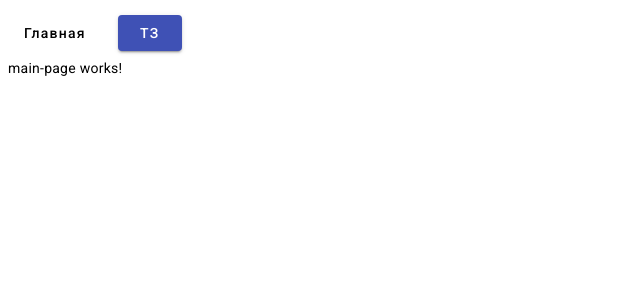
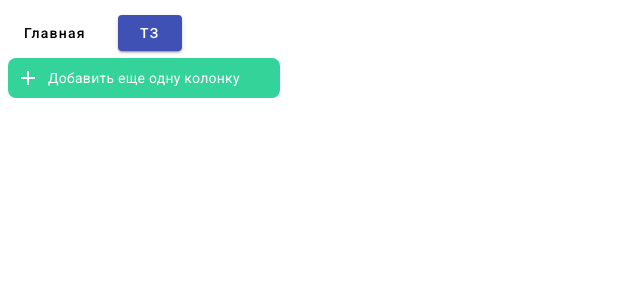
Before and after one commit to frontDevInLove/effective_mobile, an Angular app: page / in a window 1280 px wide. Shown: the top 300 px of the page, without its empty margins (0-640 px from the left). Built offline with nearby package versions, Linux system fonts and the light colour scheme.

Commit message:
Создал компонент, который добавляет столбец

```diff
--- /dev/null
+++ b/src/components/column-add-form/column-add-form.component.html
@@ -0,0 +1,37 @@
+<div class="Column">
+  <div [hidden]="showForm" (click)="openForm(true)">
+    <div class="Column-text">
+      <mat-icon>add</mat-icon> <span>Добавить еще одну колонку</span>
+    </div>
+  </div>
+
+  <form
+    class="Column-addColumnForm"
+    [hidden]="!showForm"
+    [formGroup]="columnForm"
+    (ngSubmit)="save()"
+  >
+    <input
+      class="Column-input"
+      type="text"
+      placeholder="Название колонки..."
+      formControlName="name"
+    />
+
+    <div class="Column-buttons">
+      <div class="Column-add">
+        <button mat-raised-button color="primary">Добавить список</button>
+      </div>
+
+      <button
+        type="submit"
+        mat-icon-button
+        class="close-button"
+        aria-label="Закрыть"
+        (click)="openForm(false)"
+      >
+        <mat-icon>close</mat-icon>
+      </button>
+    </div>
+  </form>
+</div>
--- /dev/null
+++ b/src/components/column-add-form/column-add-form.component.scss
@@ -0,0 +1,27 @@
+.Column{
+  &-text{
+    @apply bg-emerald-400 p-2 rounded-lg text-white cursor-pointer flex items-center;
+    @apply hover:bg-emerald-500;
+
+    span{
+      @apply ml-2;
+    }
+  }
+
+  &-addColumnForm{
+    @apply bg-emerald-400 p-2 rounded-lg text-white text-center;
+    @apply hover:bg-emerald-500;
+  }
+
+  &-input{
+    @apply text-black border-2 border-emerald-400 p-2 rounded-lg w-full focus:outline-none focus:border-emerald-500 transition-colors;
+  }
+
+  &-buttons{
+    @apply  flex items-center justify-between mt-2;
+  }
+
+  &-add{}
+
+  &-exit{}
+}
--- /dev/null
+++ b/src/components/column-add-form/column-add-form.component.ts
@@ -0,0 +1,39 @@
+import { Component, EventEmitter, Output } from '@angular/core';
+import { MatButton, MatIconButton } from '@angular/material/button';
+import { MatIcon } from '@angular/material/icon';
+import { FormBuilder, ReactiveFormsModule, Validators } from '@angular/forms';
+
+@Component({
+  selector: 'app-column-add-form',
+  standalone: true,
+  imports: [MatButton, MatIcon, MatIconButton, ReactiveFormsModule],
+  templateUrl: './column-add-form.component.html',
+  styleUrl: './column-add-form.component.scss',
+})
+export class ColumnAddFormComponent {
+  public showForm = false;
+
+  @Output() private onSave = new EventEmitter<string>();
+
+  public columnForm = this.formBuilder.group({
+    name: ['', Validators.required],
+  });
+
+  constructor(private formBuilder: FormBuilder) {}
+
+  openForm(willOpen: boolean) {
+    this.showForm = willOpen;
+
+    if (willOpen) {
+      this.columnForm.reset();
+    }
+  }
+
+  save() {
+    if (this.columnForm.invalid) return;
+    if (!this.columnForm.value.name) return;
+
+    this.onSave.emit(this.columnForm.value.name);
+    this.openForm(false);
+  }
+}
--- a/src/pages/main-page/main-page.component.html
+++ b/src/pages/main-page/main-page.component.html
@@ -1 +1 @@
-<p>main-page works!</p>
+<app-column-manager />
--- /dev/null
+++ b/src/widgets/column-manager/column-manager.component.html
@@ -0,0 +1,5 @@
+<div class="ColumnManager">
+  <div class="ColumnManager-col">
+    <app-column-add-form (onSave)="addColumn($event)" />
+  </div>
+</div>
--- /dev/null
+++ b/src/widgets/column-manager/column-manager.component.scss
@@ -0,0 +1,3 @@
+.ColumnManager-col{
+  width: 272px;
+}
--- /dev/null
+++ b/src/widgets/column-manager/column-manager.component.ts
@@ -0,0 +1,13 @@
+import { Component } from '@angular/core';
+import { ColumnAddFormComponent } from '@components/column-add-form/column-add-form.component';
+
+@Component({
+  selector: 'app-column-manager',
+  standalone: true,
+  imports: [ColumnAddFormComponent],
+  templateUrl: './column-manager.component.html',
+  styleUrl: './column-manager.component.scss',
+})
+export class ColumnManagerComponent {
+  addColumn($event: string) {}
+}
```
Also changed, not shown: src/pages/main-page/main-page.component.ts (+4 -5 lines), 1 other file (tests, documents, lock files or other folders).
